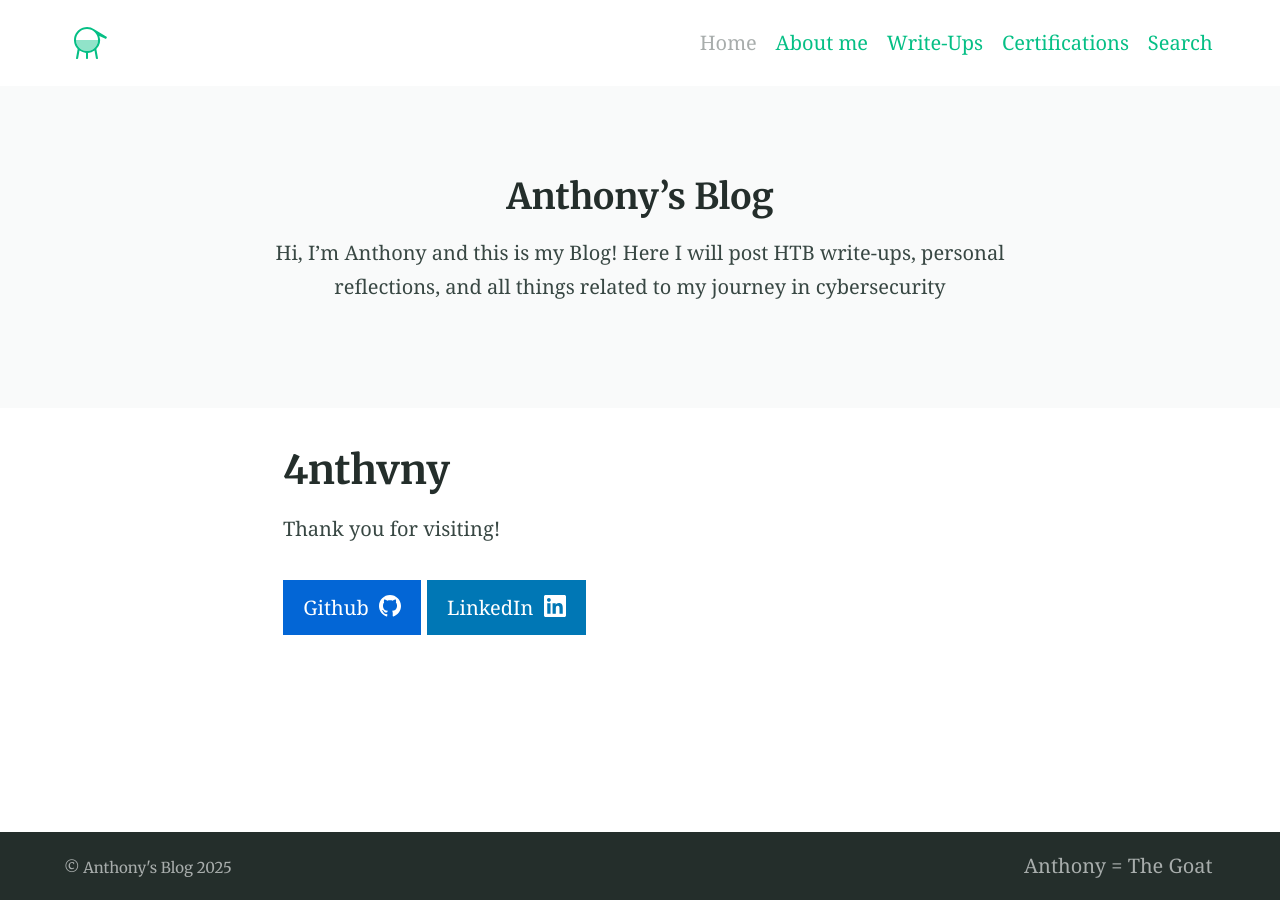
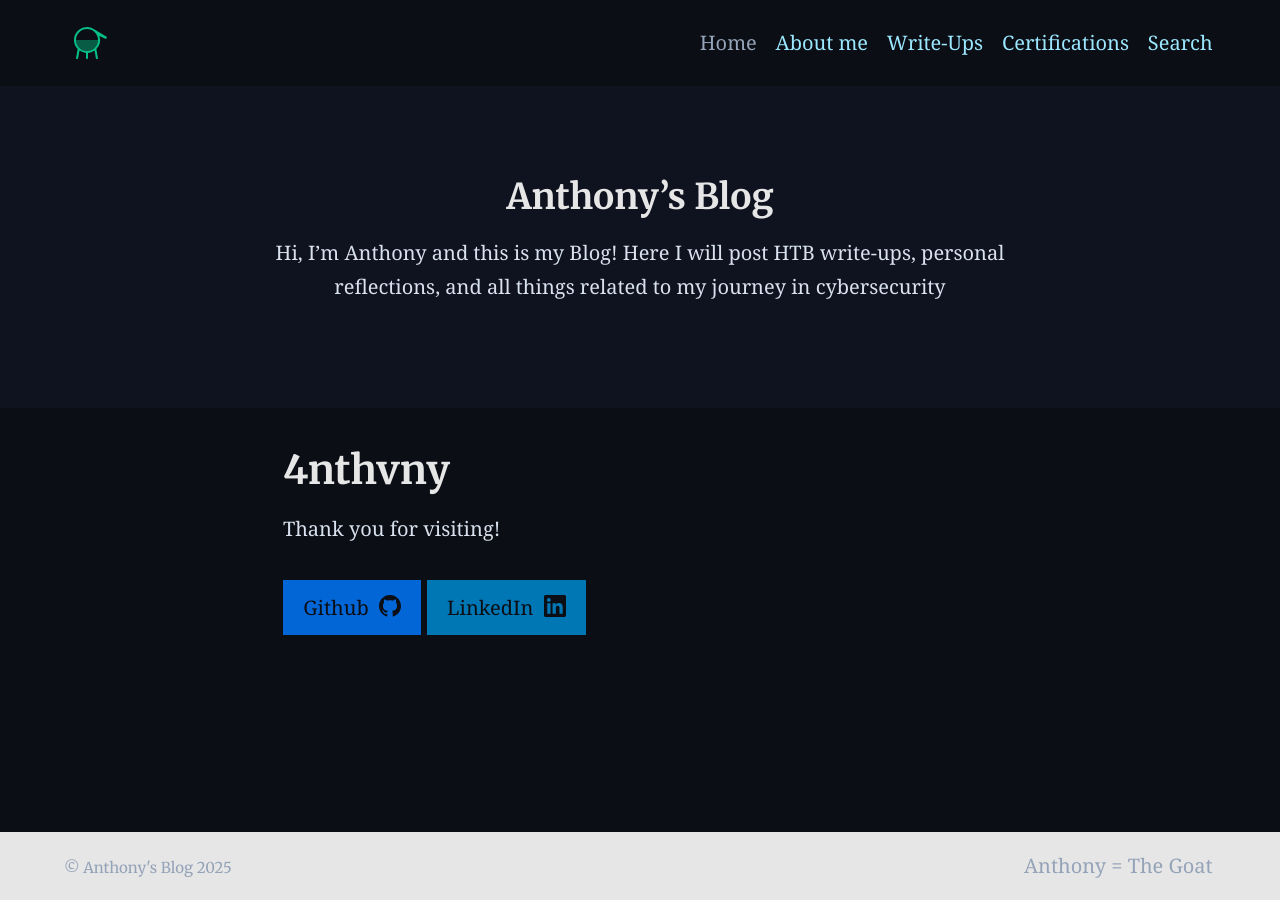
Before and after one commit to 4nthvny/4nthvny.github.io, a Jekyll site: the page built from index.md, in a window 1280 px wide. Built offline with Jekyll 4.4.1, drawn with Linux system fonts in a browser that asks for light colours.

Commit message:
Update _settings.scss

```diff
--- a/_sass/_settings.scss
+++ b/_sass/_settings.scss
@@ -1,16 +1,16 @@
 // Background colours
-$backgroundColour: #ffffff !default;
-$codeBackgroundColour: #fafafa !default;
-$featureBackgroundColour: #f9fafa !default;
-$accentColour: #05bf85 !default;
+$backgroundColour: #0b0e14 !default;
+$codeBackgroundColour: #0f1320 !default;
+$featureBackgroundColour: #0f1320 !default;
+$accentColour: #9be7ff !default;
 
 // Text colours
-$headingColour: #242e2b !default;
-$bodyColour: #384743 !default;
-$linkColour: #05bf85 !default;
-$hoverColour: #008000 !default;
-$focusColour: #fa407a !default;
-$captionColour: #a8adac !default;
+$headingColour: #e6e6e6 !default;
+$bodyColour: #d9e1ef !default;
+$linkColour: #9be7ff !default;
+$hoverColour: #c7f1ff !default;
+$focusColour: #32cd32 !default;
+$captionColour: #94a3b8 !default;
 $white: #ffffff !default;
 
 // Typography
```
